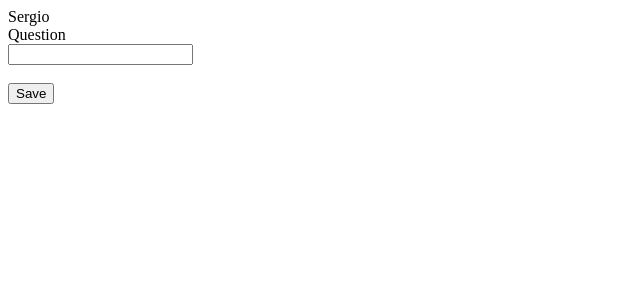
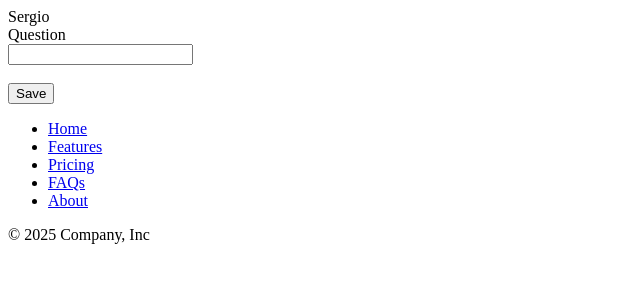
Before and after one commit to sergio-oliveira-br/mysite, a Django app: page /hello/ in a window 1280 px wide. Shown: the top 300 px of the page, without its empty margins (0-640 px from the left). Run offline with Django 4.2, Linux system fonts and the light colour scheme.

Commit message:
Update index.html
act:
-> footer added (bootstrap)

```diff
--- a/polls/templates/index.html
+++ b/polls/templates/index.html
@@ -16,5 +16,36 @@
         <br>
         <input type="submit" value="Save">
     </form>
+
+    <footer class="py-3 my-4">
+        <ul class="nav justify-content-center border-bottom pb-3 mb-3">
+            <li class="nav-item">
+                <a href="#" class="nav-link px-2 text-body-secondary">Home</a>
+            </li>
+
+            <li class="nav-item">
+                <a href="#" class="nav-link px-2 text-body-secondary">Features</a>
+            </li>
+
+            <li class="nav-item">
+                <a href="#" class="nav-link px-2 text-body-secondary">Pricing</a>
+            </li>
+
+            <li class="nav-item">
+                <a href="#" class="nav-link px-2 text-body-secondary">FAQs</a>
+            </li>
+
+            <li class="nav-item">
+                <a href="#" class="nav-link px-2 text-body-secondary">About</a>
+            </li>
+
+        </ul>
+        <p class="text-center text-body-secondary">© 2025 Company, Inc</p>
+    </footer>
+
+    <script src="https://cdn.jsdelivr.net/npm/bootstrap@5.3.8/dist/js/bootstrap.bundle.min.js"
+            integrity="sha384-FKyoEForCGlyvwx9Hj09JcYn3nv7wiPVlz7YYwJrWVcXK/BmnVDxM+D2scQbITxI"
+            crossorigin="anonymous">
+    </script>
 </body>
 </html>
```
